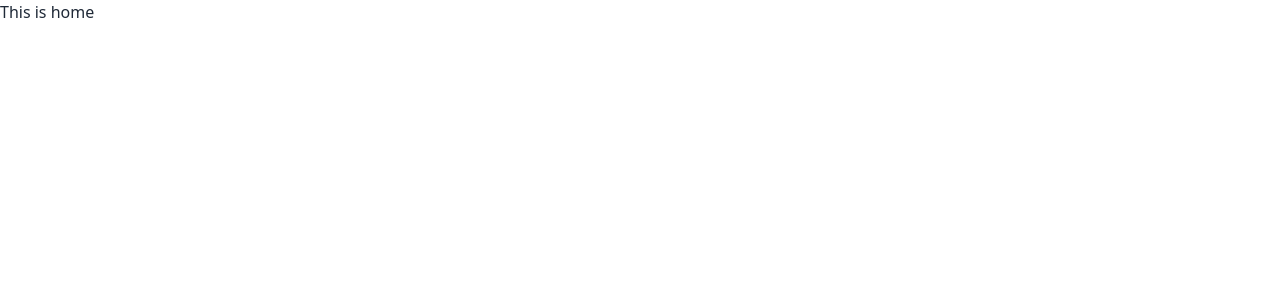
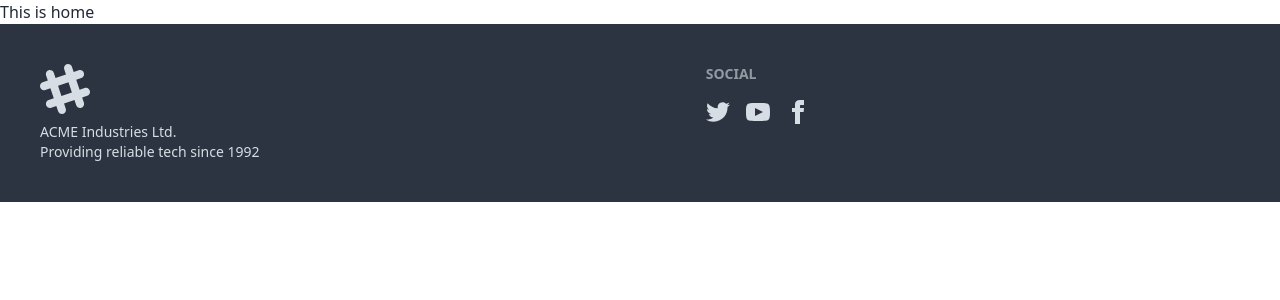
Before and after one commit to JannatulAfrozFaria/build-better, a React (Vite) app: page / in a window 1280 px wide. Shown: the top 300 px of the page. Built offline with nearby package versions, Linux system fonts and the light colour scheme.

Commit message:
footer added to home page

```diff
--- a/src/pages/Home/Home.jsx
+++ b/src/pages/Home/Home.jsx
@@ -1,9 +1,11 @@
 import React from 'react';
+import Footer from '../shared/Footer/Footer';
 
 const Home = () => {
     return (
         <div>
             <h1>This is home</h1>
+            <Footer></Footer>
         </div>
     );
 };
```
